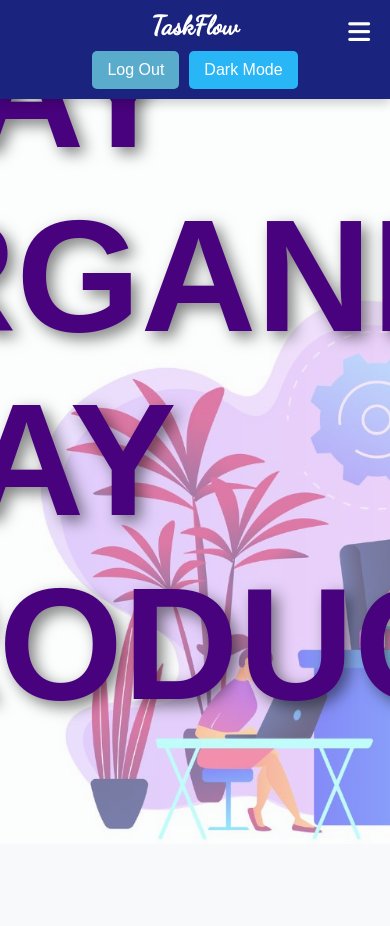
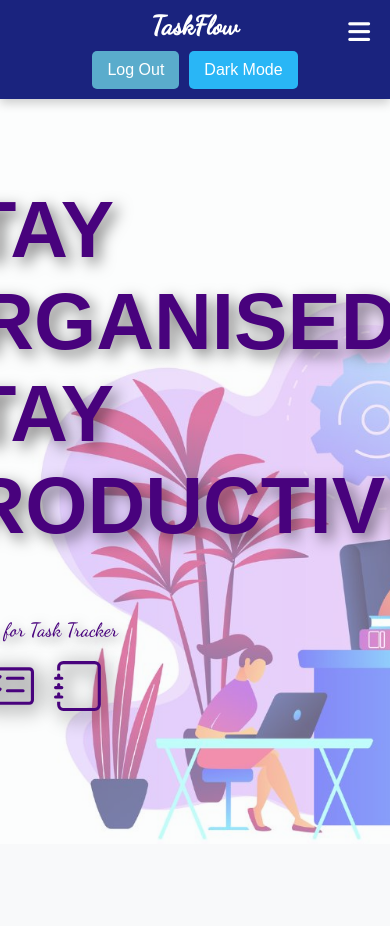
Before and after one commit to jialihuang0427/TaskFlowCheckConnection, a Flask app: page /todo in a window 390 px wide; the page is wider, and only the part inside the window is pictured. Shown: the top 926 px of that part. Run offline with Flask 3, Linux system fonts and the light colour scheme; the visitor is signed in with stand-in values (Sample User, id 1); data that the repository does not hold is empty; some libraries are stand-ins or nearby versions.

Commit message:
change tect size

```diff
--- a/static/todo.css
+++ b/static/todo.css
@@ -1130,7 +1130,7 @@ h2 {
         z-index: 1100;
     }
     .landing-content h1 {
-        font-size: 10rem; /* Decrease size from 3rem to 2rem */
+        font-size: 5rem; /* Decrease size from 3rem to 2rem */
     }
 
     .landing-content p {
```
